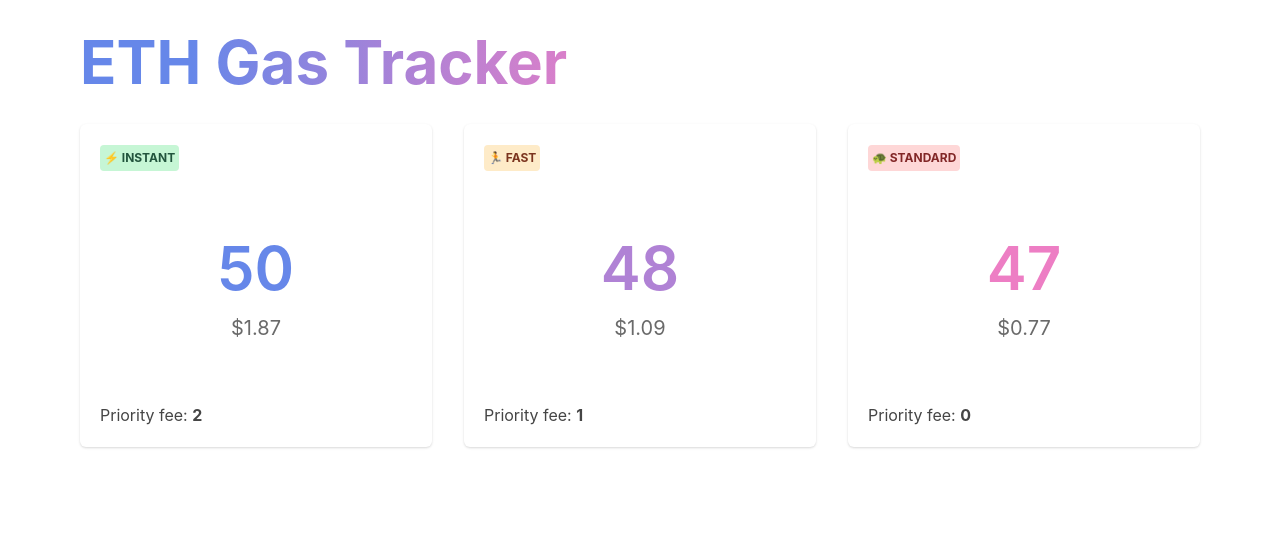
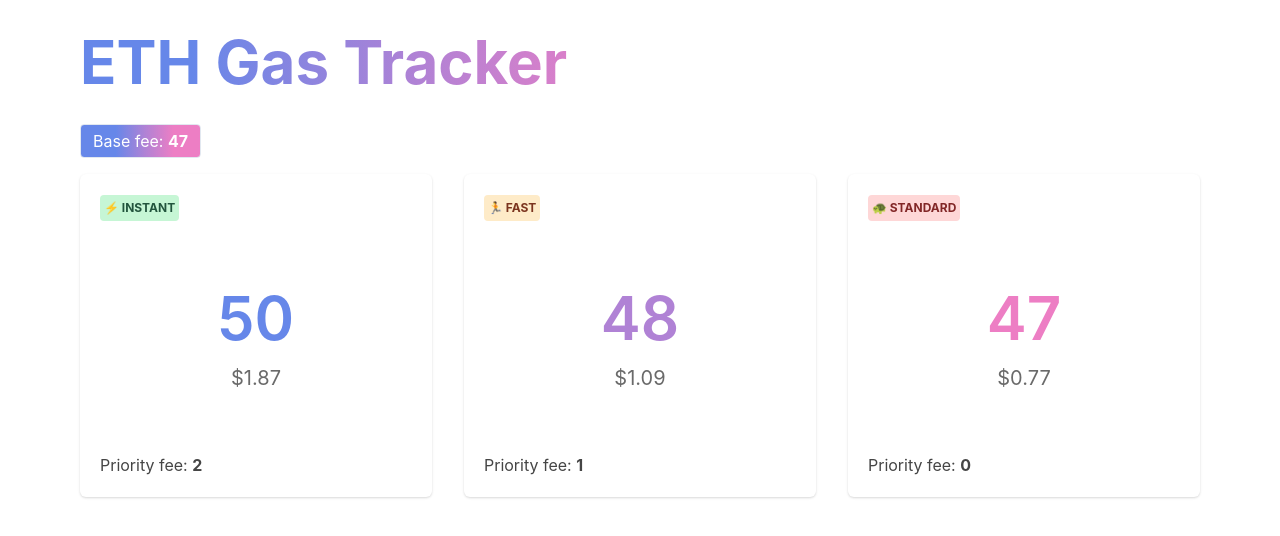
Before and after one commit to sukhsinghcodes/eth-gas-tracker, a React (Vite) app: page / in a window 1280 px wide. Shown: the top 536 px of the page. Built offline with nearby package versions, Linux system fonts and the light colour scheme.

Commit message:
Added BaseFeeCard

```diff
--- a/src/App.tsx
+++ b/src/App.tsx
@@ -1,11 +1,11 @@
 import { Container, Heading, Stack } from "@chakra-ui/react";
 import React from "react";
-import { GasPriceCard } from "./components";
+import { BaseFeeCard, GasPriceCard } from "./components";
 
 export function App(): React.ReactElement {
   return <Container maxW='6xl' pt={8} pb={8}>
     <Heading as='h1' mb={8} bgClip='text' bgGradient='linear(to-r, #6687e9 10%, #b082d5 30%, #ed7ec4 50%)' size={['2xl', '3xl']}>ETH Gas Tracker</Heading>
-
+    <BaseFeeCard fee="47" />
     <Stack direction={['column', 'column', 'row']} spacing={8} flex={1} justifyContent='center'>
       <GasPriceCard
         label="⚡ Instant"
--- /dev/null
+++ b/src/components/BaseFeeCard.tsx
@@ -0,0 +1,16 @@
+import { Card, CardBody } from "@chakra-ui/react";
+import React from "react";
+
+type BaseFeeCardProps = {
+  fee: string
+}
+
+export function BaseFeeCard({ fee }: BaseFeeCardProps): React.ReactElement {
+  return (
+    <Card mb={4} variant="outline" size="sm" display="inline-block" bgGradient="linear(to-r, #6687e9 29.14%, #b082d5 53.97%, #ed7ec4 77.85%)" color="white">
+      <CardBody pt={1} pb={1}>
+        Base fee: <strong>{fee}</strong>
+      </CardBody>
+    </Card>
+  )
+}
--- a/src/components/index.ts
+++ b/src/components/index.ts
@@ -1 +1,2 @@
 export * from './GasPriceCard'
+export * from './BaseFeeCard'
```
